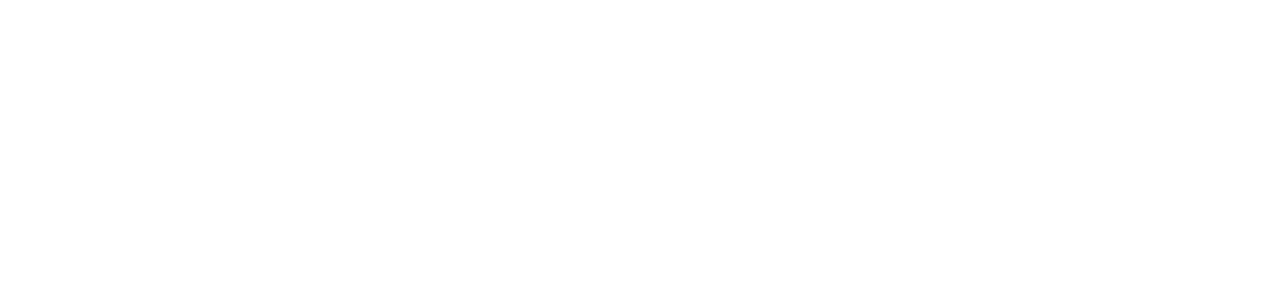
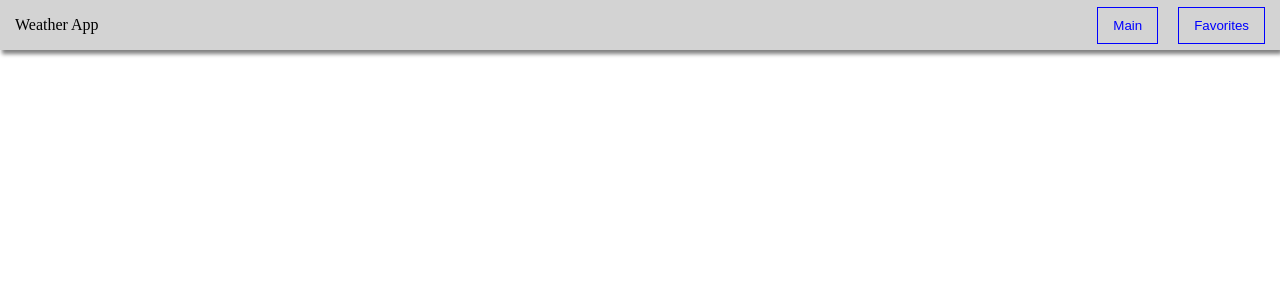
Before and after one commit to SergeyDidenkoGit/weather-app, a Vue app: page /favorites in a window 1280 px wide. Shown: the top 300 px of the page. Built offline with nearby package versions, Linux system fonts and the light colour scheme.

Commit message:
add(*): create routing

```diff
--- a/src/App.vue
+++ b/src/App.vue
@@ -1,7 +1,24 @@
-<template></template>
+<template>
+  <navbar></navbar>
+  <div class="app">
+    <router-view></router-view>
+  </div>
+</template>
 
 <script>
-export default {};
+import Navbar from "@/components/Navbar.vue";
+
+export default {
+  components: {
+    Navbar,
+  },
+};
 </script>
 
-<style></style>
+<style>
+* {
+  margin: 0;
+  padding: 0;
+  box-sizing: border-box;
+}
+</style>
--- /dev/null
+++ b/src/components/Navbar.vue
@@ -0,0 +1,40 @@
+<template>
+  <div class="navbar">
+    <div @click="$router.push('/')">Weather App</div>
+    <div class="navbar__buttons">
+      <custom-button class="navbar__button-main" @click="$router.push('/')"
+        >Main</custom-button
+      >
+      <custom-button
+        class="navbar__button-favorites"
+        @click="$router.push('/favorites')"
+        >Favorites</custom-button
+      >
+    </div>
+  </div>
+</template>
+
+<script>
+export default {
+  name: "navbar",
+};
+</script>
+
+<style>
+.navbar {
+  padding: 0 15px;
+  height: 50px;
+  background-color: lightgray;
+  box-shadow: 2px 4px 4px gray;
+  display: flex;
+  align-items: center;
+}
+
+.navbar__buttons {
+  margin-left: auto;
+}
+
+.navbar__button-main {
+  margin-right: 20px;
+}
+</style>
--- /dev/null
+++ b/src/components/UI/CustomButton.vue
@@ -0,0 +1,21 @@
+<template>
+  <button class="button">
+    <slot></slot>
+  </button>
+</template>
+
+<script>
+export default {
+  name: "custom-button",
+};
+</script>
+
+<style scoped>
+.button {
+  padding: 10px 15px;
+  background: none;
+  color: blue;
+  border: 1px solid blue;
+  cursor: pointer;
+}
+</style>
--- /dev/null
+++ b/src/components/UI/index.js
@@ -0,0 +1,3 @@
+import CustomButton from "./CustomButton.vue";
+
+export default [CustomButton];
--- a/src/main.js
+++ b/src/main.js
@@ -1,4 +1,12 @@
 import { createApp } from "vue";
 import App from "./App.vue";
+import router from "@/router/router";
+import components from "@/components/UI";
 
-createApp(App).mount("#app");
+const app = createApp(App);
+
+components.forEach((component) => {
+  app.component(component.name, component);
+});
+
+app.use(router).mount("#app");
--- /dev/null
+++ b/src/pages/Favorites.vue
@@ -0,0 +1,7 @@
+<template></template>
+
+<script>
+export default {};
+</script>
+
+<style></style>
--- /dev/null
+++ b/src/pages/Main.vue
@@ -0,0 +1,7 @@
+<template></template>
+
+<script>
+export default {};
+</script>
+
+<style></style>
--- /dev/null
+++ b/src/router/router.js
@@ -0,0 +1,21 @@
+import Main from "@/pages/Main.vue";
+import Favorites from "@/pages/Favorites.vue";
+import { createRouter, createWebHistory } from "vue-router";
+
+const routes = [
+  {
+    path: "/",
+    component: Main,
+  },
+  {
+    path: "/favorites",
+    component: Favorites,
+  },
+];
+
+const router = createRouter({
+  history: createWebHistory(),
+  routes,
+});
+
+export default router;
```
